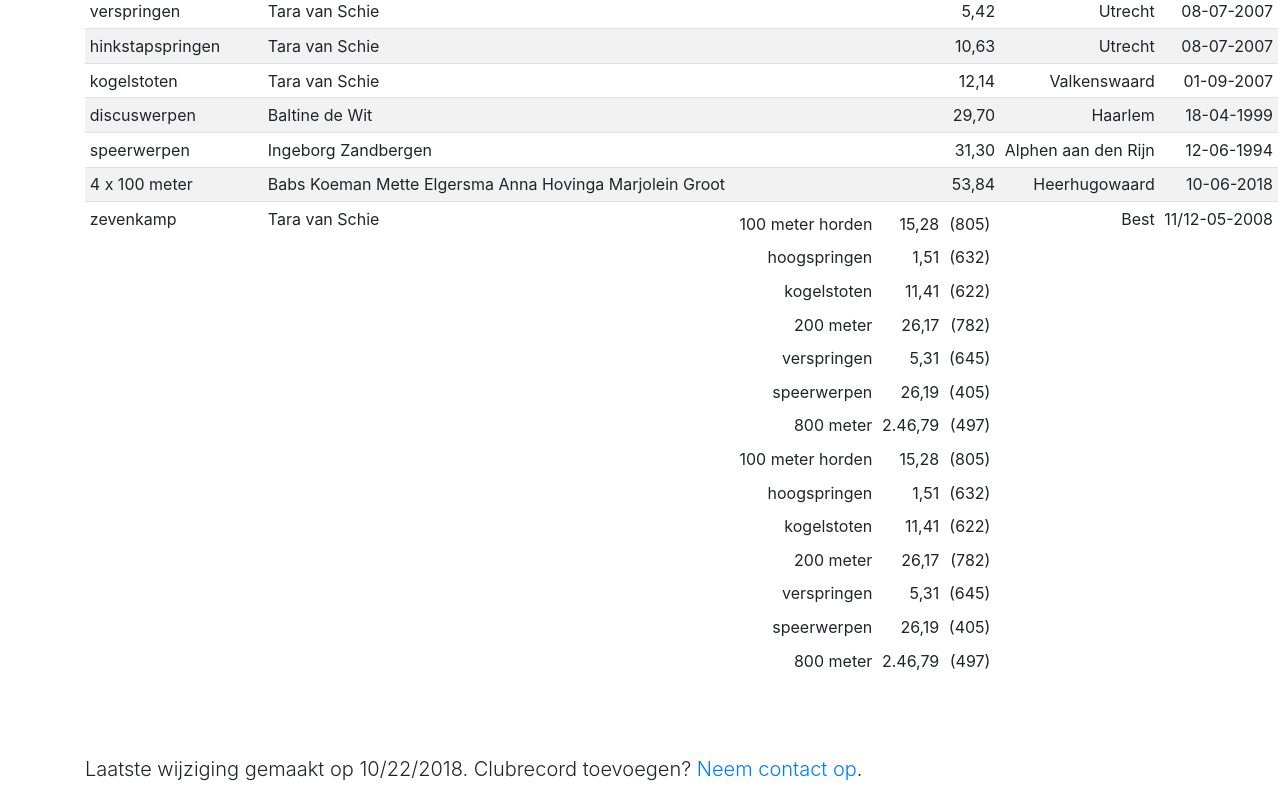
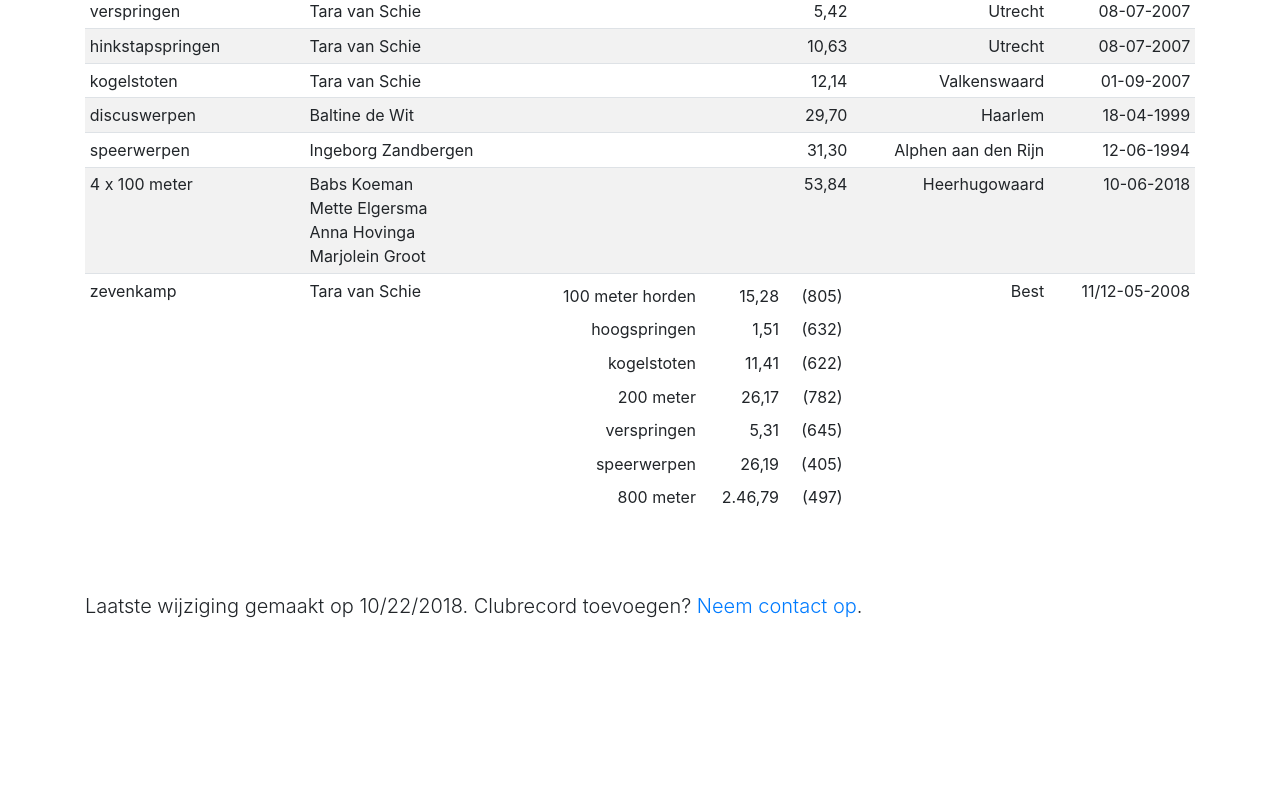
Before and after one commit to Voles/avhaarlem-ranglijsten, a React (Create React App) app: page / in a window 1280 px wide. Shown: the part 3476-4276 px from the top of the page. After the commit the page ends 4113 px from the top, so only its background shows below. Built offline with nearby package versions, Linux system fonts and the light colour scheme.

Commit message:
Fix 4x100 deelnemers

```diff
--- a/src/resultaten/vrouwen-outdoor/junioren-b.js
+++ b/src/resultaten/vrouwen-outdoor/junioren-b.js
@@ -113,7 +113,7 @@ export default [
   },
   {
     "onderdeel": "4 x 100 meter",
-    "naam": "Babs Koeman Mette Elgersma Anna Hovinga Marjolein  Groot",
+    "naam": ["Babs Koeman", "Mette Elgersma", "Anna Hovinga", "Marjolein Groot"],
     "prestatie": "53,84",
     "plaats": "Heerhugowaard",
     "datum": "10-06-2018"
@@ -122,41 +122,6 @@ export default [
     "onderdeel": "zevenkamp",
     "naam": "Tara van Schie",
     "prestatie": [
-      {
-        "onderdeel": "100 meter horden",
-        "prestatie": "15,28",
-        "punten": "(805)"
-      },
-      {
-        "onderdeel": "hoogspringen",
-        "prestatie": "1,51",
-        "punten": "(632)"
-      },
-      {
-        "onderdeel": "kogelstoten",
-        "prestatie": "11,41",
-        "punten": "(622)"
-      },
-      {
-        "onderdeel": "200 meter",
-        "prestatie": "26,17",
-        "punten": "(782)"
-      },
-      {
-        "onderdeel": "verspringen",
-        "prestatie": "5,31",
-        "punten": "(645)"
-      },
-      {
-        "onderdeel": "speerwerpen",
-        "prestatie": "26,19",
-        "punten": "(405)"
-      },
-      {
-        "onderdeel": "800 meter",
-        "prestatie": "2.46,79",
-        "punten": "(497)"
-      },
       {
         "onderdeel": "100 meter horden",
         "prestatie": "15,28",
```
